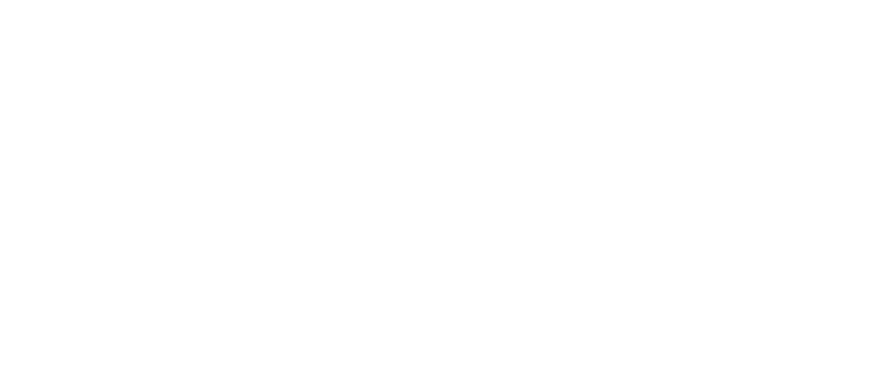
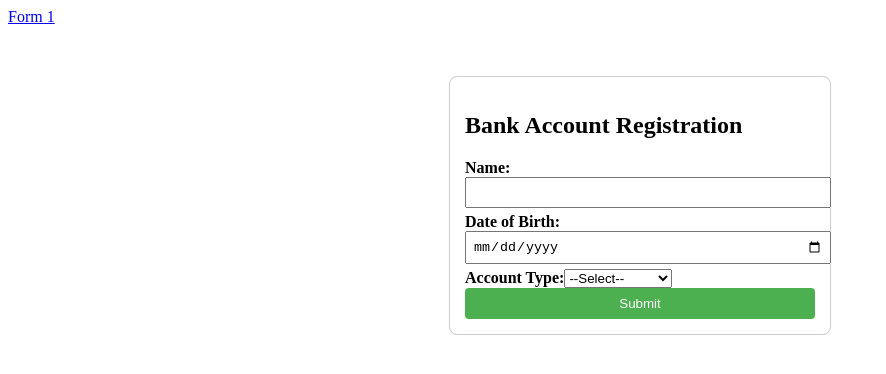
Before and after one commit to AbhijeetMulik1234/Passwordvalidation, an Angular app in the folder Passwordcustomvalidation/: page /form1 in a window 1280 px wide. Shown: the top 374 px of the page, without its empty margins (0-886 px from the left). Built offline with nearby package versions, Linux system fonts and the light colour scheme.

Commit message:
code check in
Dynamic validation

```diff
--- a/Passwordcustomvalidation/src/app/app.html
+++ b/Passwordcustomvalidation/src/app/app.html
@@ -1 +1,2 @@
-<a href="Form1"></a>
+<a href="/form1">Form 1</a>
+<router-outlet></router-outlet>
--- a/Passwordcustomvalidation/src/app/app.ts
+++ b/Passwordcustomvalidation/src/app/app.ts
@@ -3,10 +3,11 @@
 import { RouterOutlet } from '@angular/router';
 import { calculateAge } from './Validators/age-calculation.validator';
 import { CommonModule } from '@angular/common';
+import { Form1 } from './form1/form1';
 
 @Component({
   selector: 'app-root',
-  imports: [RouterOutlet, CommonModule],
+  imports: [RouterOutlet, CommonModule, Form1],
   templateUrl: './app.html',
   styleUrl: './app.css',
 })
--- a/Passwordcustomvalidation/src/app/form1/form1.css
+++ b/Passwordcustomvalidation/src/app/form1/form1.css
@@ -0,0 +1,31 @@
+.container {
+  width: 350px;
+  margin: 50px auto;
+  padding: 15px;
+  border: 1px solid #ccc;
+  border-radius: 8px;
+}
+
+label {
+  font-weight: bold;
+}
+
+input {
+  width: 100%;
+  padding: 6px;
+  margin-bottom: 5px;
+}
+
+button {
+  width: 100%;
+  padding: 8px;
+  background: #4caf50;
+  color: white;
+  border: none;
+  border-radius: 4px;
+}
+
+.error {
+  font-size: 12px;
+  color: red;
+}
--- a/Passwordcustomvalidation/src/app/form1/form1.html
+++ b/Passwordcustomvalidation/src/app/form1/form1.html
@@ -1,7 +1,7 @@
 <div class="container">
   <h2>Bank Account Registration</h2>
 
-  <form [formGroup]="bankForm" (ngSubmit)="onSubmit()">
+  <form [formGroup]="bankForm" (ngSubmit)="OnSubmit()">
     <!-- Name Of The Applicant -->
     <div>
       <label>Name:</label>
--- a/Passwordcustomvalidation/src/app/form1/form1.ts
+++ b/Passwordcustomvalidation/src/app/form1/form1.ts
@@ -1,12 +1,17 @@
 import { Component, signal } from '@angular/core';
-import { FormBuilder, FormGroup, Validators } from '@angular/forms';
+import {
+  FormBuilder,
+  FormGroup,
+  ReactiveFormsModule,
+  Validators,
+} from '@angular/forms';
 import { calculateAge } from '../Validators/age-calculation.validator';
 import { CommonModule } from '@angular/common';
 import { RouterOutlet } from '@angular/router';
 
 @Component({
   selector: 'app-form1',
-  imports: [RouterOutlet, CommonModule],
+  imports: [CommonModule, ReactiveFormsModule, RouterOutlet],
   templateUrl: './form1.html',
   styleUrl: './form1.css',
 })
@@ -62,7 +67,7 @@
     };
   }
 
-  onSubmit() {
+  OnSubmit() {
     if (this.bankForm.valid) {
       alert('Form submitted successfully!');
       console.log(this.bankForm.value);
```
